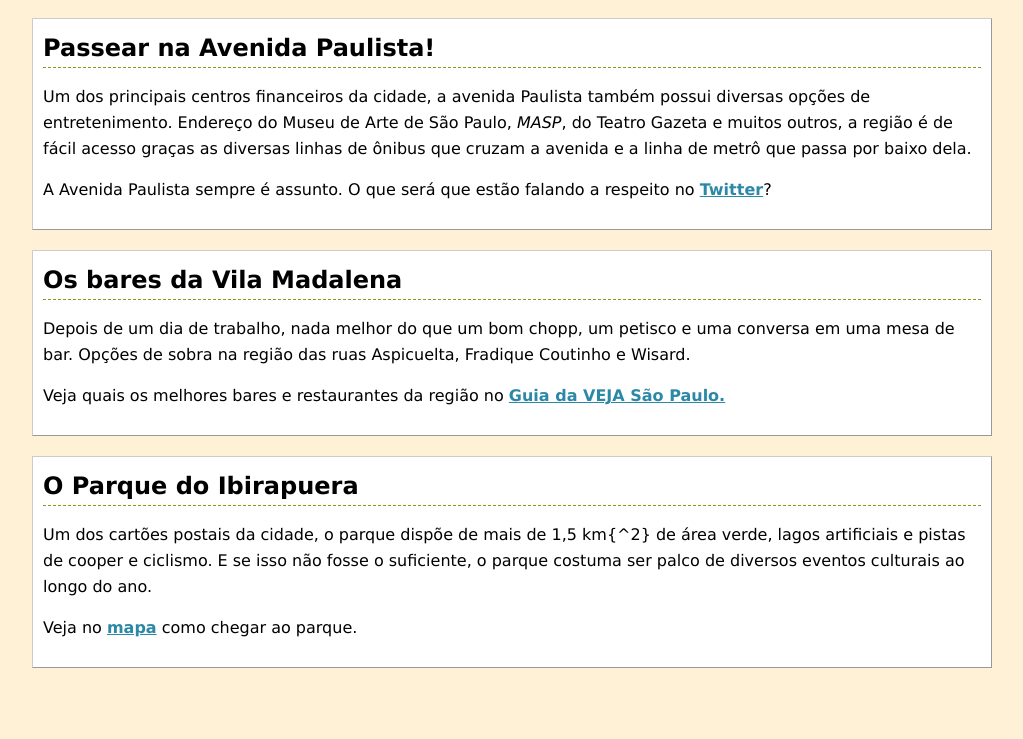
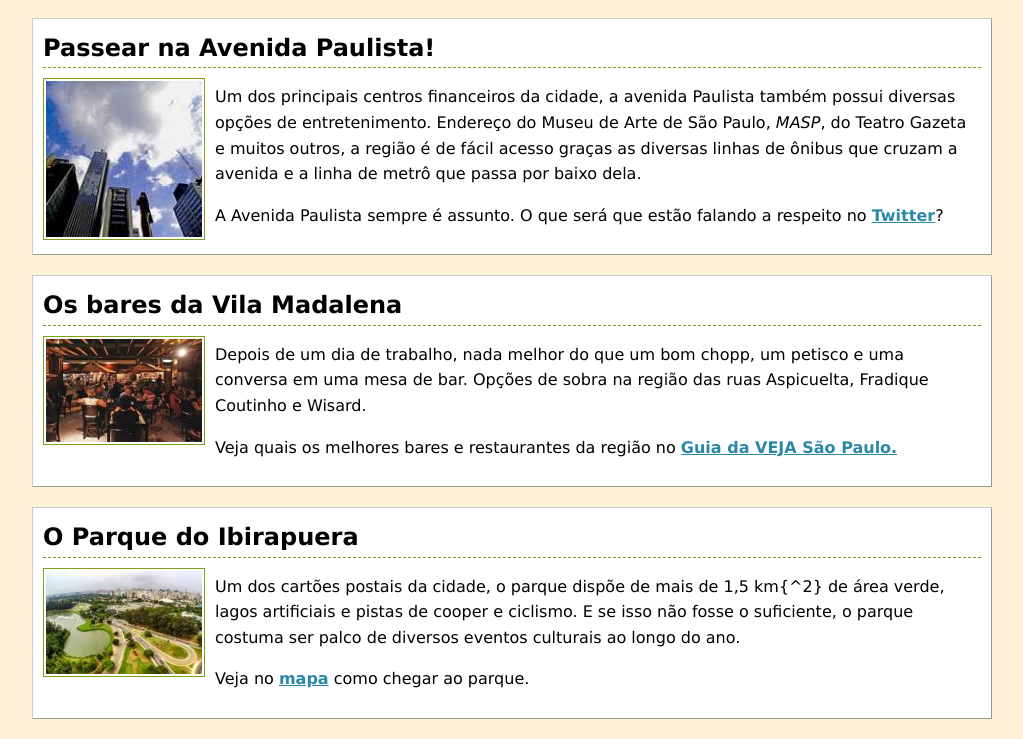
Before and after one commit to viniciusbellini/html5css3, a plain HTML site: page saopaulo.html in a window 1280 px wide. Shown: the part 76-815 px from the top of the page, without its empty margins (128-1151 px from the left). Drawn offline with Linux system fonts and the light colour scheme.

Commit message:
Adicionado imagens

```diff
--- a/normalize.css
+++ b/normalize.css
@@ -37,3 +37,14 @@ h1 a:hover {
     color: #2C88A7;
     font-weight: bold;
 }
+
+.place img {
+    border: 1px solid #7E9F19;
+    float: left;
+    margin: 10px 10px 0 0;
+    padding: 2px;
+}
+
+.clear {
+    clear: both;
+}
--- a/saopaulo.html
+++ b/saopaulo.html
@@ -10,6 +10,7 @@
             <h1><a href=''>O que eu mais gosto de São Paulo</a></h1>
             <div class = 'place'>
                 <h2>Passear na Avenida Paulista!</h2>
+                <img src='images/paulista.jpg' alt="O céu da avenida Paulista">
                 <p>
                     Um dos principais centros financeiros da cidade, a avenida Paulista
                     também possui diversas opções de entretenimento. Endereço do Museu
@@ -21,9 +22,11 @@
                     A Avenida Paulista sempre é assunto. O que será que estão falando a
                     respeito no <a href='https://twitter.com/#!/search/Avenida Paulista' target='_blank'>Twitter</a>?
                 </p>
+                <div class='clear'></div>
             </div>
             <div class = 'place'>
                 <h2>Os bares da Vila Madalena</h2>
+                <img src='images/piola.jpg' alt="A varanda do Armazém Piola, foto por Fernando Moraes">
                 <p>
                     Depois de um dia de trabalho, nada melhor do que um bom chopp, um
                     petisco e uma conversa em uma mesa de bar. Opções de sobra na região
@@ -35,9 +38,11 @@
                 Guia da VEJA São Paulo.
                 </a>
                 </p>
+                <div class='clear'></div>
             </div>
             <div class = 'place'>
                 <h2>O Parque do Ibirapuera</h2>
+                <img src='images/ibirapuera.jpg' alt="O Parque do Ibirapuera">
                 <p>
                     Um dos cartões postais da cidade, o parque dispõe de mais de 1,5 km{^2}
                     de área verde, lagos artificiais e pistas de cooper e ciclismo. E se
@@ -48,6 +53,7 @@
                     Veja no <a href='http://goo.gl/maps/HoH8' target='_blank'>mapa</a>
                     como chegar ao parque.
                 </p>
+                <div class='clear'></div>
             </div>
         </div>
     </body>
```
Also changed, not shown: images/ibirapuera.jpg (added), images/paulista.jpg (added), images/piola.jpg (added).
